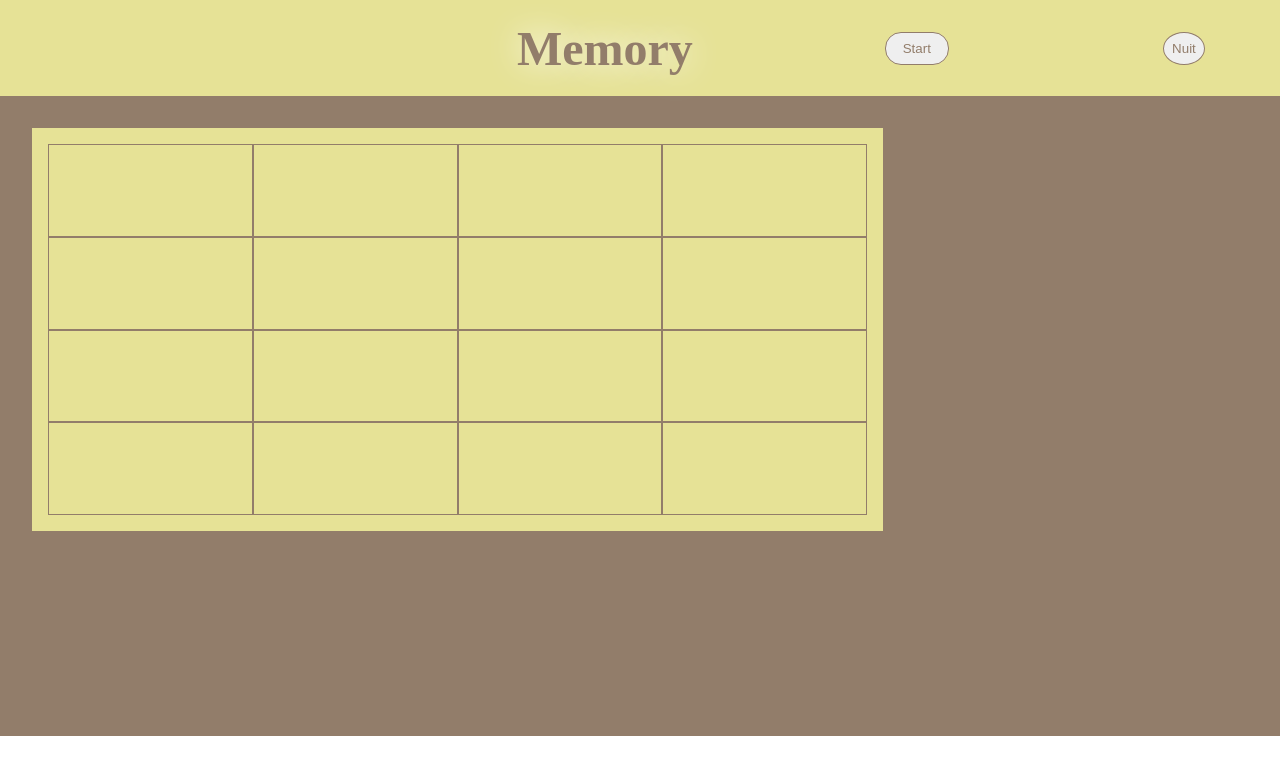
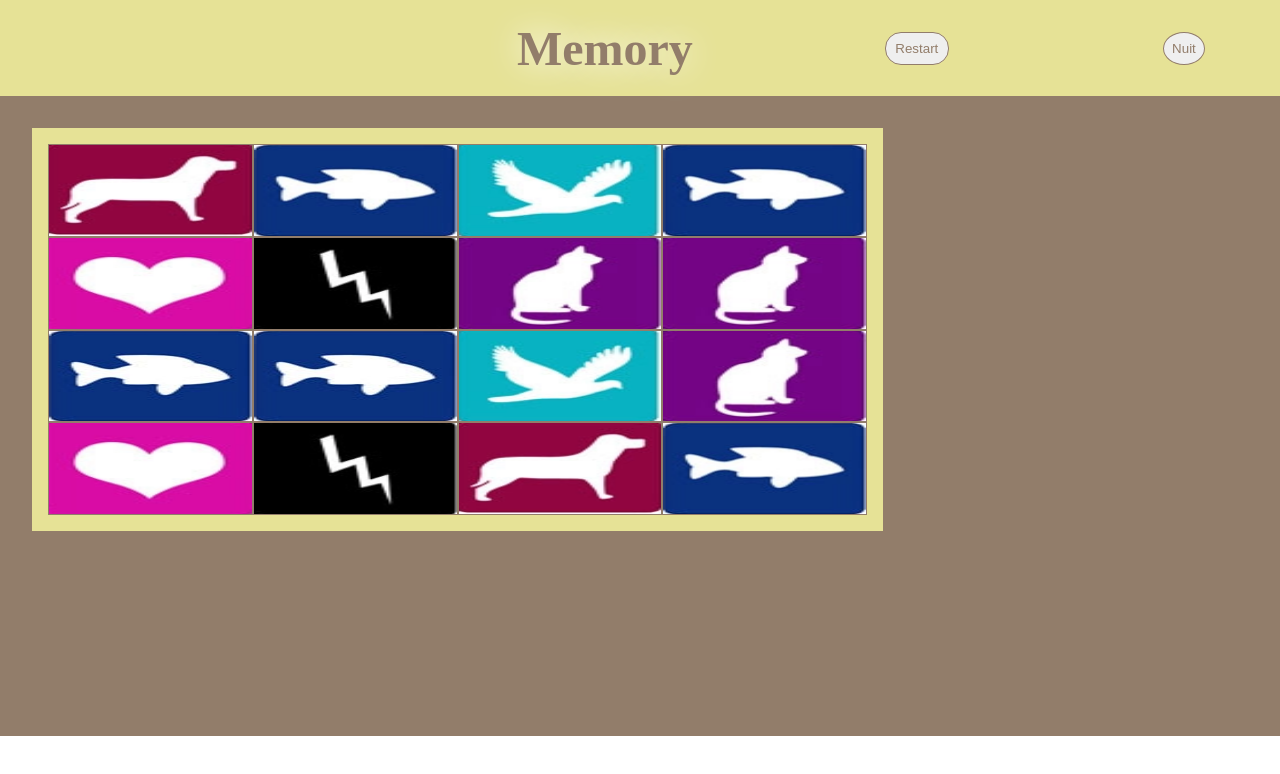
Before and after one commit to ShyroVO/Eval-Jeu-Memory, a plain HTML site: page index.html in a window 1280 px wide. Both pictures are taken after a click on the button "Start". Drawn offline with Linux system fonts and the light colour scheme.

Commit message:
0.6 / Affichages cartes et restart game

```diff
--- a/app.js
+++ b/app.js
@@ -12,18 +12,35 @@ let gameScreen = document.getElementById('gameScreen');
 // EVENTS BUTTON:
 startButton.addEventListener('click', start);
 
-// START GAME:
+// START GAME & RESET:
+let startcount = true;
+
 function start(){
+    if (startcount === true){
+        for (let nbCase = 1; nbCase <= 16; nbCase++){
+            let createDiv = document.createElement('div');
+            let createimage = document.createElement('img');
+            gameScreen.appendChild(createDiv);
+            createDiv.appendChild(createimage);
 
-    for (let nbCase = 1; nbCase <= 16; nbCase++){
-        let createDiv = document.createElement('div');
-        gameScreen.appendChild(createDiv);
+            let randomCaseClass = Math.floor((Math.random() * card.length));
+            createDiv.classList.add( "card" + card[randomCaseClass] )
+            createimage.src = "card" + card[randomCaseClass] + ".PNG";
 
-        let randomCaseClass = Math.floor((Math.random() * card.length));
-        createDiv.classList.add( "card" + card[randomCaseClass] )
-        console.log("card"+card[randomCaseClass]);
+            console.log("card"+card[randomCaseClass]);
 
+            startButton.innerHTML = "Restart";
+            startcount = false;
+        }
+    }
 
+    else if (startcount === false){
+        for (let nbCase = 1; nbCase <= 16; nbCase++){
+            gameScreen.innerHTML = "";
+
+            startcount = true;
+            start();
+        }
     }
 
 }
--- a/style.css
+++ b/style.css
@@ -78,3 +78,12 @@ header #darkMode {
     height: 25%;
     border: solid #927D6A 1px;
 }
+
+#gameScreen div:hover {
+    border: solid white 2px;
+}
+
+#gameScreen div img {
+    height: 100%;
+    width: 100%;
+}
```
